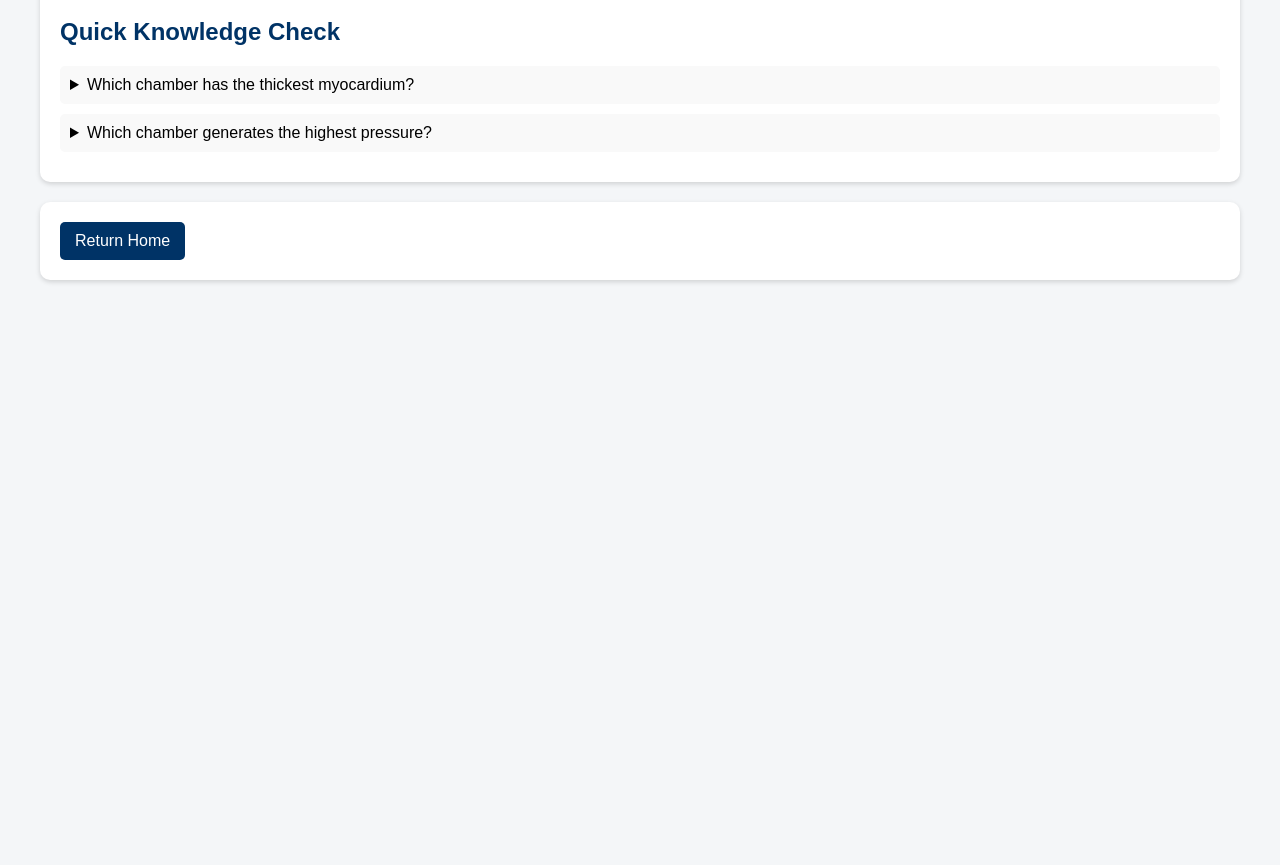
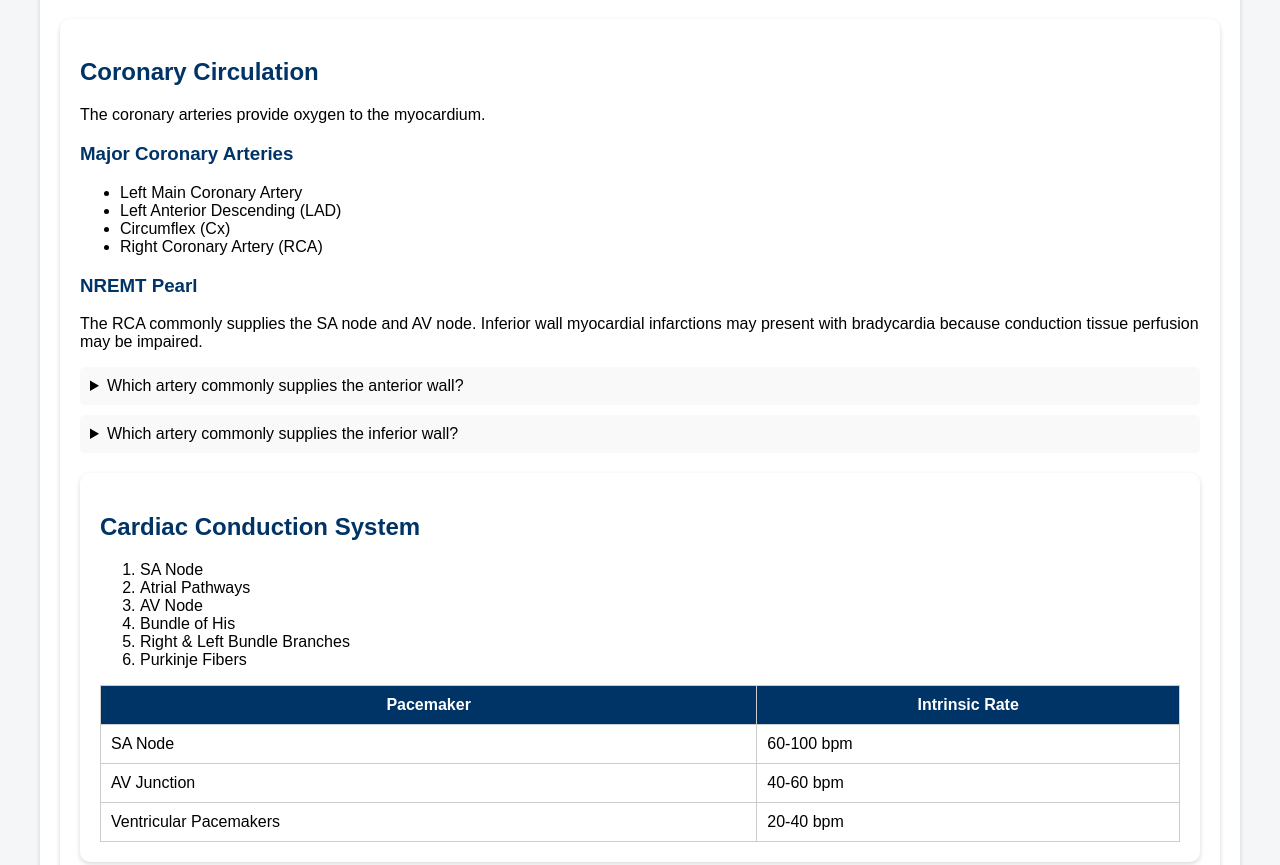
Before and after one commit to crh53143-hub/iwcc-paramedic-academy, a plain HTML site: page cardiology/cardiac-ap.html in a window 1280 px wide. Shown: the part 2086-2951 px from the top of the page. Before the commit the page ends 2386 px from the top, so only its background shows below. Drawn offline with Linux system fonts and the light colour scheme.

Commit message:
Update cardiac-ap.html

```diff
--- a/cardiology/cardiac-ap.html
+++ b/cardiology/cardiac-ap.html
@@ -277,7 +277,86 @@ Pulmonary Artery
 </div>
 
 <div class="section">
+<div class="section">
 
+<h2>Coronary Circulation</h2>
+
+<p>
+The coronary arteries provide oxygen to the myocardium.
+</p>
+
+<h3>Major Coronary Arteries</h3>
+
+<ul>
+<li>Left Main Coronary Artery</li>
+<li>Left Anterior Descending (LAD)</li>
+<li>Circumflex (Cx)</li>
+<li>Right Coronary Artery (RCA)</li>
+</ul>
+
+<h3>NREMT Pearl</h3>
+
+<p>
+The RCA commonly supplies the SA node and AV node.
+Inferior wall myocardial infarctions may present with bradycardia because conduction tissue perfusion may be impaired.
+</p>
+
+<details>
+<summary>
+Which artery commonly supplies the anterior wall?
+</summary>
+
+Left Anterior Descending (LAD)
+
+</details>
+
+<details>
+<summary>
+Which artery commonly supplies the inferior wall?
+</summary>
+
+Right Coronary Artery (RCA)
+
+</details>
+<div class="section">
+
+<h2>Cardiac Conduction System</h2>
+
+<ol>
+<li>SA Node</li>
+<li>Atrial Pathways</li>
+<li>AV Node</li>
+<li>Bundle of His</li>
+<li>Right & Left Bundle Branches</li>
+<li>Purkinje Fibers</li>
+</ol>
+
+<table>
+
+<tr>
+<th>Pacemaker</th>
+<th>Intrinsic Rate</th>
+</tr>
+
+<tr>
+<td>SA Node</td>
+<td>60-100 bpm</td>
+</tr>
+
+<tr>
+<td>AV Junction</td>
+<td>40-60 bpm</td>
+</tr>
+
+<tr>
+<td>Ventricular Pacemakers</td>
+<td>20-40 bpm</td>
+</tr>
+
+</table>
+
+</div>
+</div>
 <h2>Quick Knowledge Check</h2>
 
 <details>
```
